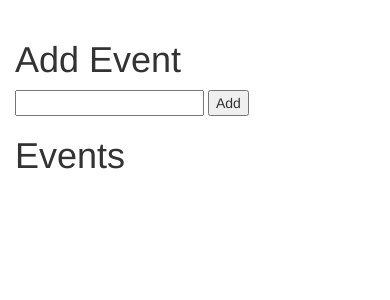
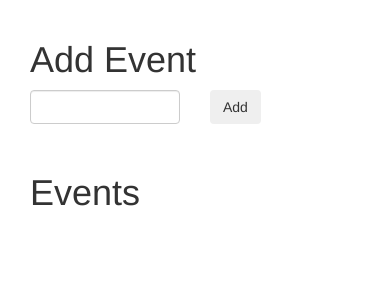
Before and after one commit to fickleEfrit/romqueue, a Flask app: page / in a window 390 px wide. Shown: the part 187-487 px from the top of the page. Run offline with Flask 2, Linux system fonts and the light colour scheme; data that the repository does not hold is empty; some libraries are stand-ins or nearby versions.

Commit message:
add part of page formatted reasonably, must fix divs for the existing events

```diff
--- a/templates/home.html
+++ b/templates/home.html
@@ -2,27 +2,48 @@
   <body>
   {% extends "header.html" %}
   {% block content %}
+  <div class="container-fluid">
   <h1>Add Event</h1>
-    <form method="POST" action="/">
-      <input type="text" name="name">
-      <input type="submit" value="Add">
-    </form>
+    <div class="form-group row">
+      <div class="col-xs-6">
+        <form method="POST" action="/">
+         <input class="form-control" type="text" name="name">
+        </form>
+      </div>
+      <div class="col-xs-4">
+         <input class="btn btn-outline-danger" type="submit" value="Add">
+      </div>
+    </div>
+  </div>
+
+  <div class="container-fluid">
   <h1>Events</h1>
+  </div>
   {% for event in events %}
-    <p>{{event.name}}</p>
+  <div class="form-row container-fluid">
+    <div class="form-group col-md-2">
     <form method="POST" action="./update">
       <input type="hidden" value="{{event.name}}" name="oldname">
-      <input type="text" value="{{event.name}}" name="newname">
-      <input type="submit" value="Update">
+      <input class="form-control col-md-2" type="text" value="{{event.name}}" name="newname">
+      <input class="btn btn-outline-danger" type="submit" value="Update">
     </form>
+    </div>
+
+    <div class="form-group col-md-2">
     <form method="POST" action="./delete">
       <input type="hidden" value="{{event.name}}" name="name">
-      <input type="submit" value="Delete">
+      <input class="btn btn-outline-danger" type="submit" value="Delete">
     </form>
+    </div>
+
+    <div class="form-group col-md-2">
     <form method="POST" action="./complete">
       <input type="hidden" value="{{event.name}}" name="name">
-      <input type="submit" value="Complete">
+      <input class="btn btn-outline-danger" type="submit" value="Complete">
     </form>
+    </div>
+
+    </div>
   {% endfor %}
   {% endblock %}
   </body>
```
